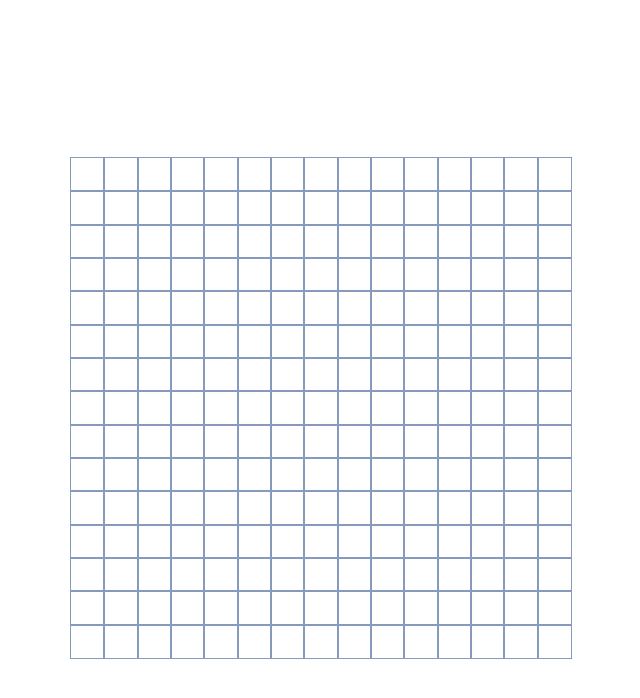
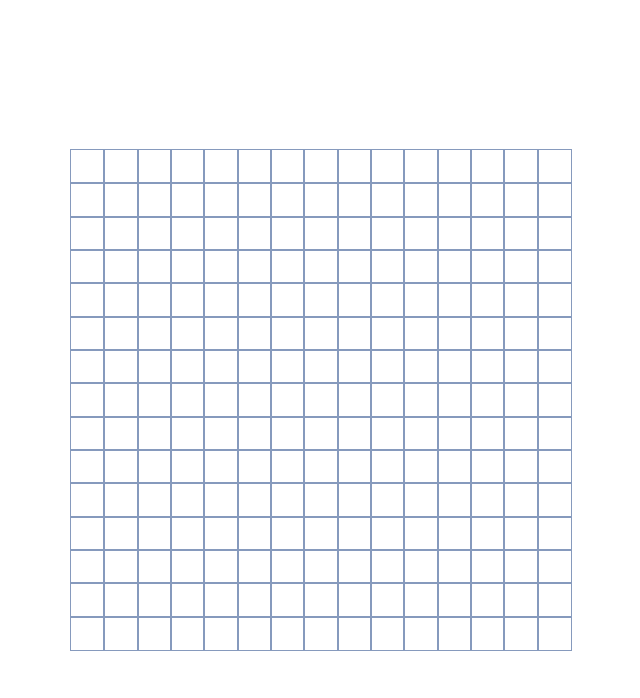
Before and after one commit to jacobstrazhevskyi/react_snake-game, a React (Create React App) app: page / in a window 1280 px wide. Shown: the top 698 px of the page, without its empty margins (319-959 px from the left). Built offline with nearby package versions, Linux system fonts and the light colour scheme.

Commit message:
reset margin of body to zero

```diff
--- a/src/reset.css
+++ b/src/reset.css
@@ -1,3 +1,4 @@
 body {
   overflow: hidden;
+  margin: 0 !important;
 }
```
